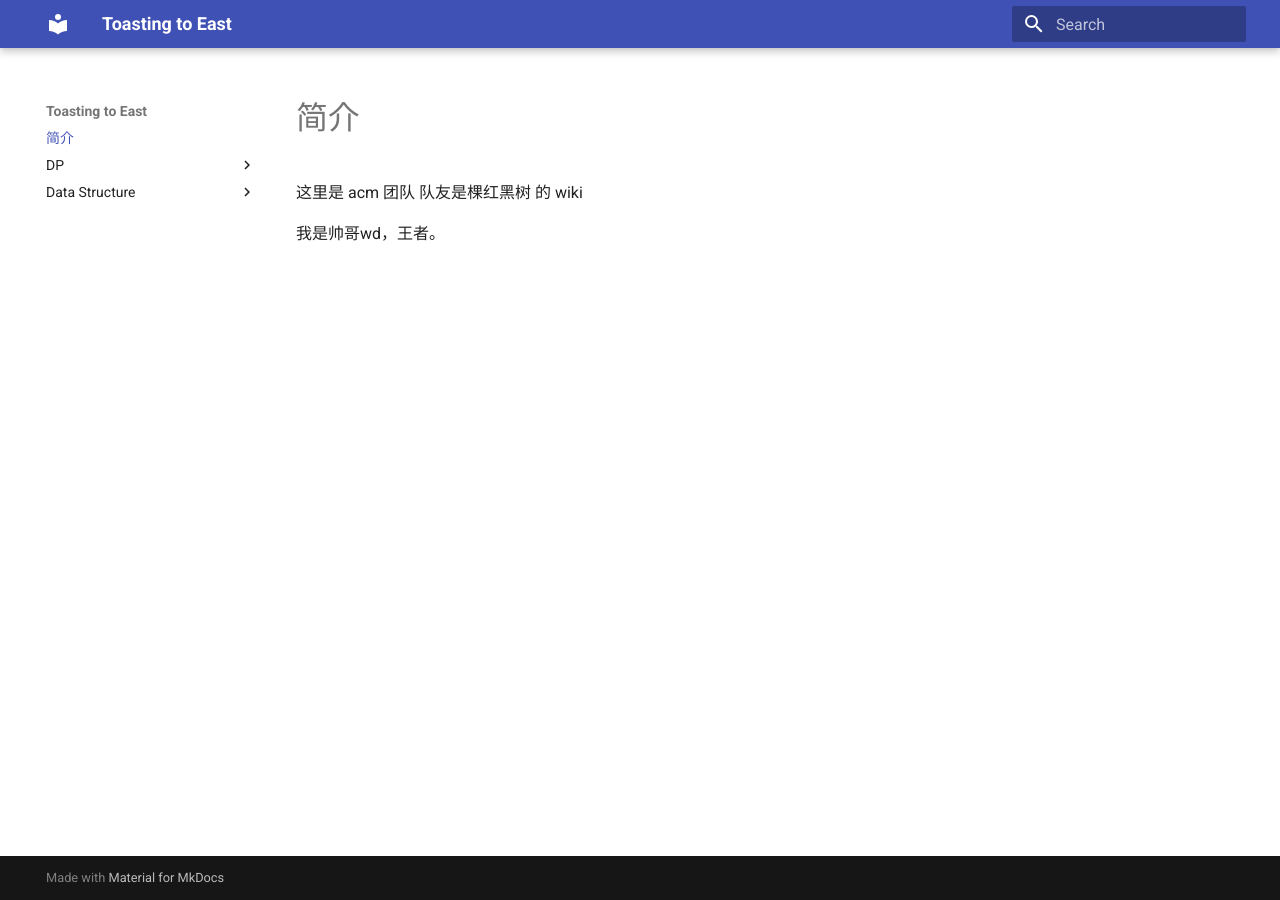
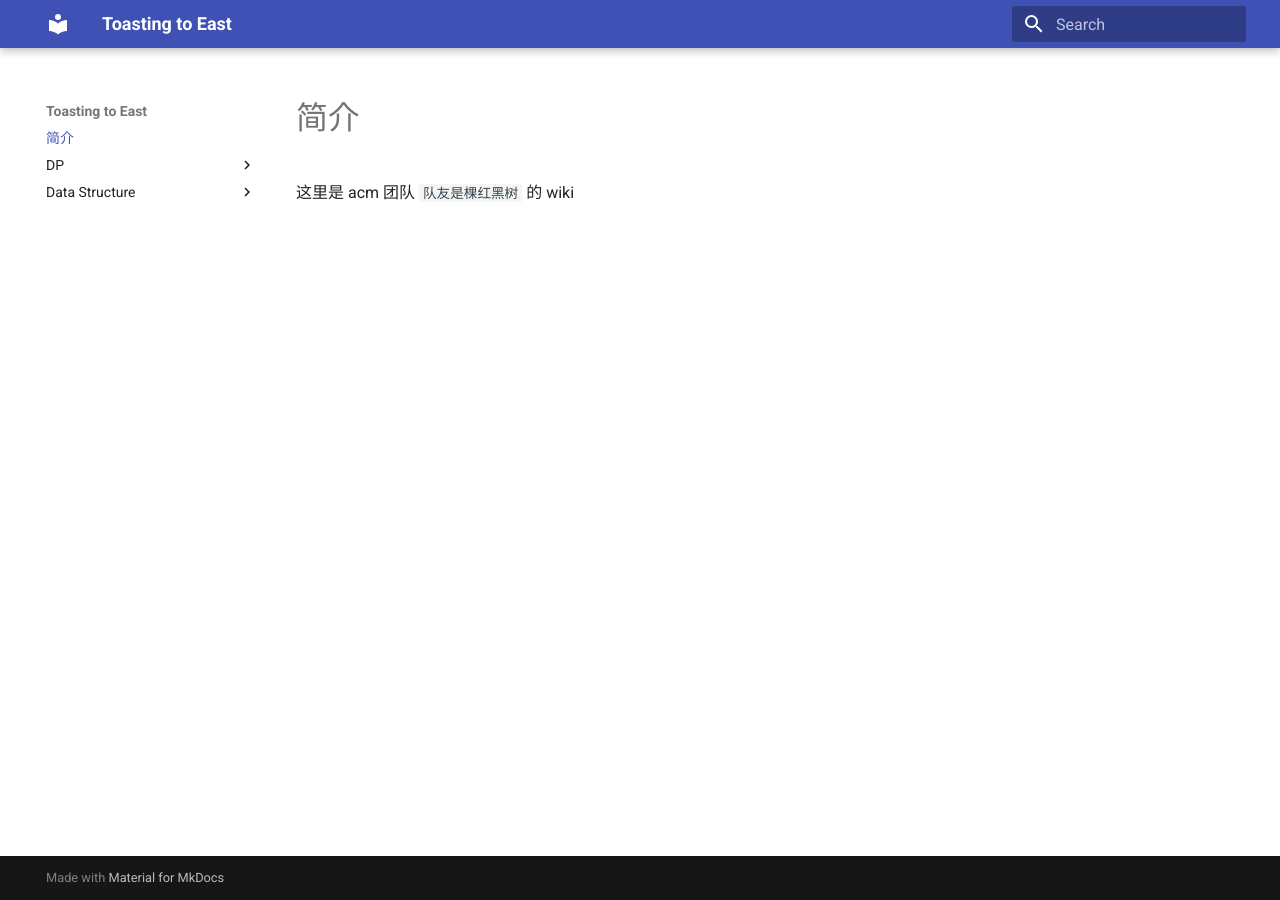
Before and after one commit to MRchenyuheng/my_wiki, an MkDocs documentation site: the page built from docs/index.md, in a window 1280 px wide. Built offline with MkDocs 1.6.1 and Material for MkDocs 9.7.7, drawn with Linux system fonts in a browser that asks for light colours.

Commit message:
20231208change

```diff
--- a/docs/index.md
+++ b/docs/index.md
@@ -1,5 +1,3 @@
 # 简介
 
-这里是 acm 团队 队友是棵红黑树 的 wiki
-
-我是帅哥wd，王者。
+这里是 acm 团队 `队友是棵红黑树` 的 wiki
```
Also changed, not shown: index.md (deleted, +0 -6 lines).
